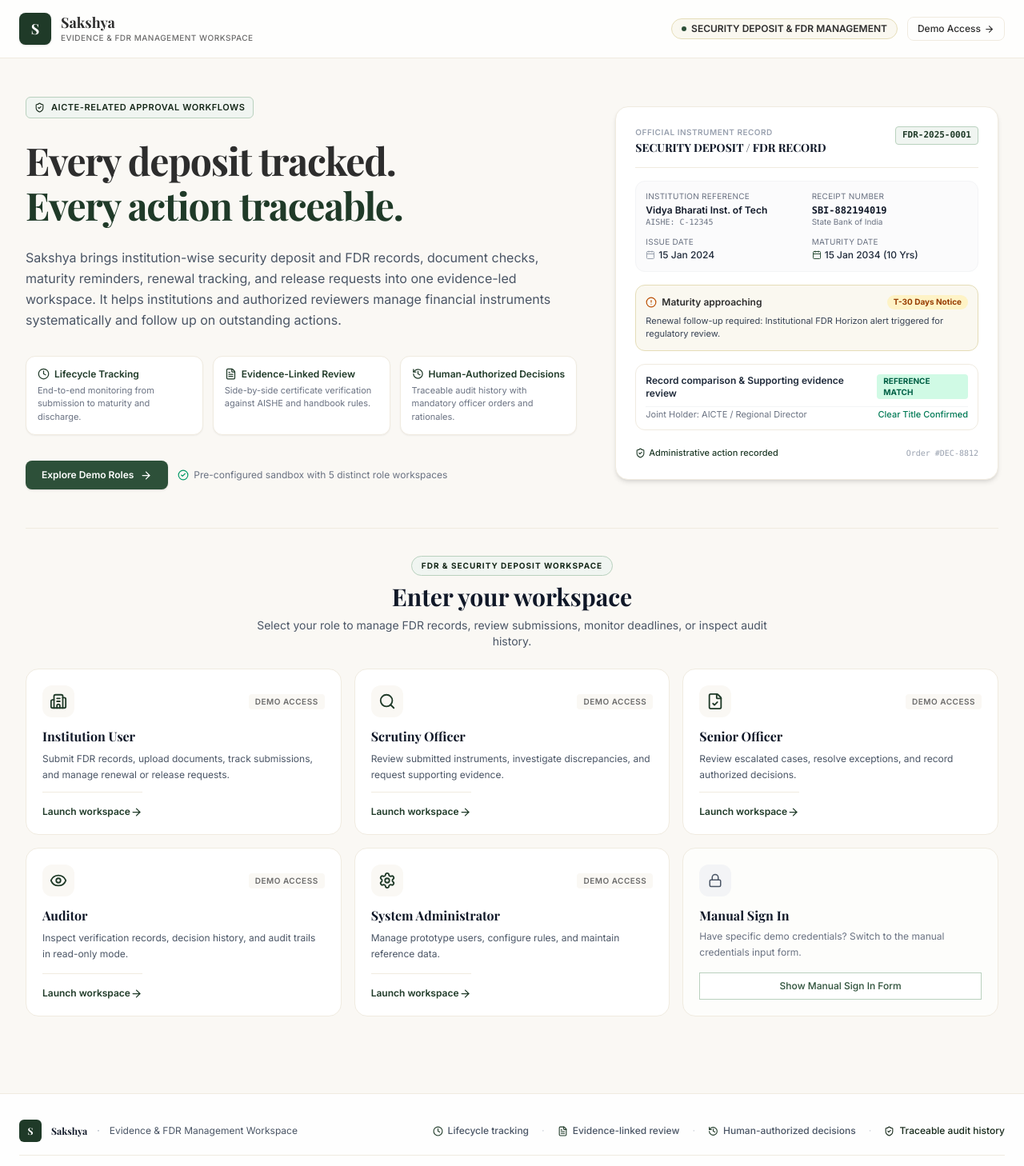
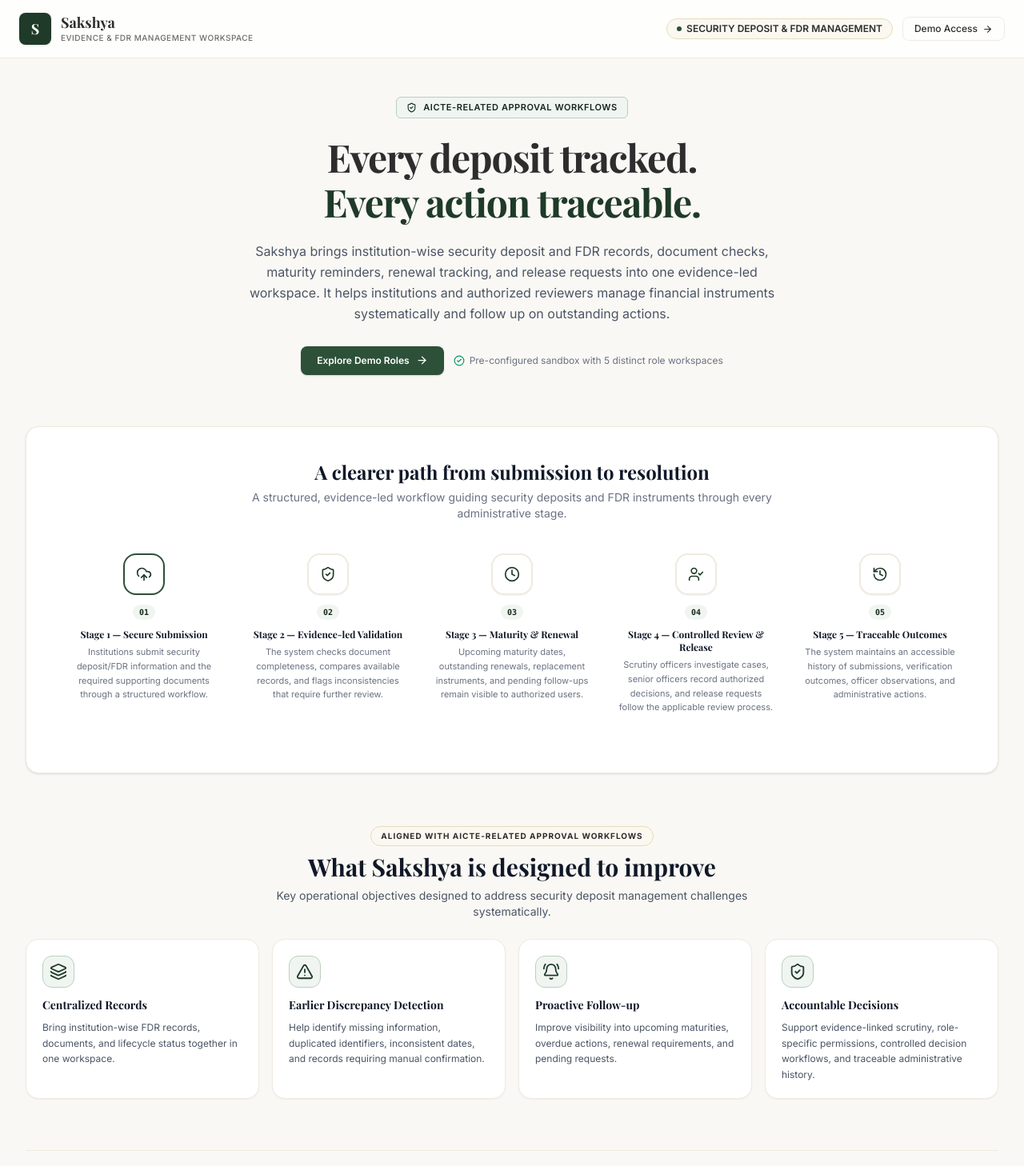
Before and after one commit to AtharvaKhair12/Sakshya_SIH, a Next.js app: page / in a window 1280 px wide. Shown: the top 1458 px of the page at 80% size. Built offline with nearby package versions, Linux system fonts and the light colour scheme; a web font is replaced by a local one.

Commit message:
feat: replace public FDR illustration with submission-to-resolution journey and outcomes section

```diff
--- a/src/app/page.tsx
+++ b/src/app/page.tsx
@@ -7,8 +7,9 @@
 import { Role } from '@/lib/types';
 import {
   Building2, Search, FileCheck, Eye, Settings,
-  Calendar, CheckCircle2, Clock, Lock, FileText,
-  History, ArrowRight, ShieldCheck, AlertCircle
+  Clock, Lock, History, ArrowRight, ShieldCheck,
+  UploadCloud, AlertTriangle, Layers, BellRing,
+  UserCheck, CheckCircle2, ChevronRight
 } from 'lucide-react';
 
 const ROLE_ICONS: Record<Role, React.ReactNode> = {
@@ -28,6 +29,64 @@
   admin: 'Manage prototype users, configure rules, and maintain reference data.',
   system_admin: 'Manage prototype users, configure rules, and maintain reference data.',
 };
+
+// 5 Connected Stages: Submission to Resolution
+const WORKFLOW_STAGES = [
+  {
+    step: '01',
+    title: 'Stage 1 — Secure Submission',
+    description: 'Institutions submit security deposit/FDR information and the required supporting documents through a structured workflow.',
+    icon: <UploadCloud size={20} />,
+  },
+  {
+    step: '02',
+    title: 'Stage 2 — Evidence-led Validation',
+    description: 'The system checks document completeness, compares available records, and flags inconsistencies that require further review.',
+    icon: <ShieldCheck size={20} />,
+  },
+  {
+    step: '03',
+    title: 'Stage 3 — Maturity & Renewal',
+    description: 'Upcoming maturity dates, outstanding renewals, replacement instruments, and pending follow-ups remain visible to authorized users.',
+    icon: <Clock size={20} />,
+  },
+  {
+    step: '04',
+    title: 'Stage 4 — Controlled Review & Release',
+    description: 'Scrutiny officers investigate cases, senior officers record authorized decisions, and release requests follow the applicable review process.',
+    icon: <UserCheck size={20} />,
+  },
+  {
+    step: '05',
+    title: 'Stage 5 — Traceable Outcomes',
+    description: 'The system maintains an accessible history of submissions, verification outcomes, officer observations, and administrative actions.',
+    icon: <History size={20} />,
+  },
+];
+
+// 4 Intended Outcome Feature Blocks
+const OUTCOME_BLOCKS = [
+  {
+    title: 'Centralized Records',
+    description: 'Bring institution-wise FDR records, documents, and lifecycle status together in one workspace.',
+    icon: <Layers size={22} className="text-forest-700" />,
+  },
+  {
+    title: 'Earlier Discrepancy Detection',
+    description: 'Help identify missing information, duplicated identifiers, inconsistent dates, and records requiring manual confirmation.',
+    icon: <AlertTriangle size={22} className="text-forest-700" />,
+  },
+  {
+    title: 'Proactive Follow-up',
+    description: 'Improve visibility into upcoming maturities, overdue actions, renewal requirements, and pending requests.',
+    icon: <BellRing size={22} className="text-forest-700" />,
+  },
+  {
+    title: 'Accountable Decisions',
+    description: 'Support evidence-linked scrutiny, role-specific permissions, controlled decision workflows, and traceable administrative history.',
+    icon: <ShieldCheck size={22} className="text-forest-700" />,
+  },
+];
 
 export default function LoginPage() {
   const router = useRouter();
@@ -96,20 +155,18 @@
             SECURITY DEPOSIT &amp; FDR MANAGEMENT
           </span>
           <a href="#workspace"
-            className="text-xs font-medium px-3 py-1.5 rounded-lg border transition-colors hover:bg-gray-50 flex items-center gap-1"
+            className="text-xs font-medium px-3.5 py-1.5 rounded-lg border transition-colors hover:bg-gray-50 flex items-center gap-1.5"
             style={{ borderColor: 'var(--color-parchment)', color: 'var(--color-charcoal)' }}>
             Demo Access <ArrowRight size={13} />
           </a>
         </div>
       </header>
 
-      {/* Main Hero & Illustration Container */}
-      <main className="flex-1 max-w-7xl w-full mx-auto px-4 sm:px-6 lg:px-8 py-8 lg:py-12 space-y-12">
-        {/* Two-Column Hero Composition */}
-        <div className="grid grid-cols-1 lg:grid-cols-12 gap-8 lg:gap-12 items-center">
-          {/* Left Column: Brand & Messaging */}
-          <div className="lg:col-span-7 space-y-6">
-            <div className="inline-flex items-center gap-2 px-2.5 py-1 rounded-md text-[11px] font-semibold tracking-wider uppercase"
+      {/* Main Content Area */}
+      <main className="flex-1 max-w-7xl w-full mx-auto px-4 sm:px-6 lg:px-8 py-8 lg:py-12 space-y-16">
+        {/* Section 1: Hero Header */}
+        <div className="text-center max-w-3xl mx-auto space-y-5">
+          <div className="inline-flex items-center gap-2 px-3 py-1 rounded-md text-[11px] font-semibold tracking-wider uppercase"
             style={{ background: 'var(--color-forest-50)', color: 'var(--color-forest-800)', border: '1px solid var(--color-forest-200)' }}>
             <ShieldCheck size={13} />
             AICTE-RELATED APPROVAL WORKFLOWS
@@ -121,41 +178,11 @@
             <span style={{ color: 'var(--color-forest-700)' }}>Every action traceable.</span>
           </h1>
 
-            <p className="text-sm sm:text-base leading-relaxed text-gray-600 max-w-2xl">
+          <p className="text-sm sm:text-base leading-relaxed text-gray-600 max-w-2xl mx-auto">
             Sakshya brings institution-wise security deposit and FDR records, document checks, maturity reminders, renewal tracking, and release requests into one evidence-led workspace. It helps institutions and authorized reviewers manage financial instruments systematically and follow up on outstanding actions.
           </p>
 
-            {/* Core Pillars */}
-            <div className="grid grid-cols-1 sm:grid-cols-3 gap-3 pt-2">
-              <div className="p-3.5 rounded-xl border bg-white shadow-xs space-y-1" style={{ borderColor: 'var(--color-parchment)' }}>
-                <div className="text-forest-700 font-semibold text-xs flex items-center gap-1.5">
-                  <Clock size={15} /> Lifecycle Tracking
-                </div>
-                <p className="text-[11px] text-gray-500 leading-normal">
-                  End-to-end monitoring from submission to maturity and discharge.
-                </p>
-              </div>
-
-              <div className="p-3.5 rounded-xl border bg-white shadow-xs space-y-1" style={{ borderColor: 'var(--color-parchment)' }}>
-                <div className="text-forest-700 font-semibold text-xs flex items-center gap-1.5">
-                  <FileText size={15} /> Evidence-Linked Review
-                </div>
-                <p className="text-[11px] text-gray-500 leading-normal">
-                  Side-by-side certificate verification against AISHE and handbook rules.
-                </p>
-              </div>
-
-              <div className="p-3.5 rounded-xl border bg-white shadow-xs space-y-1" style={{ borderColor: 'var(--color-parchment)' }}>
-                <div className="text-forest-700 font-semibold text-xs flex items-center gap-1.5">
-                  <History size={15} /> Human-Authorized Decisions
-                </div>
-                <p className="text-[11px] text-gray-500 leading-normal">
-                  Traceable audit history with mandatory officer orders and rationales.
-                </p>
-              </div>
-            </div>
-
-            <div className="pt-2 flex flex-wrap items-center gap-3">
+          <div className="pt-2 flex flex-wrap items-center justify-center gap-3">
             <a href="#workspace"
               className="btn-primary text-xs font-semibold py-2.5 px-5 rounded-lg flex items-center gap-2 shadow-sm">
               Explore Demo Roles <ArrowRight size={15} />
@@ -167,104 +194,117 @@
           </div>
         </div>
 
-          {/* Right Column: Refined Paper-Based FDR / Document Illustration */}
-          <div className="lg:col-span-5 relative">
-            {/* Background decorative glow */}
-            <div className="absolute -inset-2 rounded-2xl bg-gradient-to-tr from-forest-100 to-amber-100/50 opacity-60 blur-lg -z-10" />
-
-            {/* Main FDR Record Card */}
-            <div className="bg-white rounded-2xl border p-5 sm:p-6 shadow-md space-y-4 relative"
+        {/* Section 2: Purpose-Driven Visual Journey: A clearer path from submission to resolution */}
+        <section className="bg-white border rounded-2xl p-6 sm:p-8 lg:p-10 shadow-sm space-y-8"
           style={{ borderColor: 'var(--color-parchment)' }}>
-
-              {/* Document Header */}
-              <div className="flex items-start justify-between border-b pb-3.5" style={{ borderColor: 'var(--color-parchment)' }}>
-                <div>
-                  <div className="text-[10px] uppercase tracking-wider font-semibold text-gray-400">
-                    Official Instrument Record
-                  </div>
-                  <h3 className="text-sm font-serif font-bold text-gray-900 mt-0.5" style={{ fontFamily: 'var(--font-serif)' }}>
-                    SECURITY DEPOSIT / FDR RECORD
-                  </h3>
-                </div>
-                <span className="font-mono text-[11px] px-2 py-0.5 rounded font-bold bg-forest-50 text-forest-700 border border-forest-200">
-                  FDR-2025-0001
-                </span>
-              </div>
-
-              {/* Document Metadata Grid */}
-              <div className="grid grid-cols-2 gap-3 text-xs bg-gray-50/70 p-3 rounded-xl border border-gray-100">
-                <div>
-                  <div className="text-[10px] text-gray-500 uppercase tracking-wide">Institution reference</div>
-                  <div className="font-semibold text-gray-900 mt-0.5 truncate">Vidya Bharati Inst. of Tech</div>
-                  <div className="text-[10px] font-mono text-gray-500">AISHE: C-12345</div>
-                </div>
-
-                <div>
-                  <div className="text-[10px] text-gray-500 uppercase tracking-wide">Receipt number</div>
-                  <div className="font-semibold text-gray-900 mt-0.5 font-mono truncate">SBI-882194019</div>
-                  <div className="text-[10px] text-gray-500">State Bank of India</div>
-                </div>
-
-                <div>
-                  <div className="text-[10px] text-gray-500 uppercase tracking-wide">Issue date</div>
-                  <div className="font-medium text-gray-800 mt-0.5 flex items-center gap-1">
-                    <Calendar size={12} className="text-gray-400" /> 15 Jan 2024
-                  </div>
-                </div>
-
-                <div>
-                  <div className="text-[10px] text-gray-500 uppercase tracking-wide">Maturity date</div>
-                  <div className="font-medium text-gray-800 mt-0.5 flex items-center gap-1">
-                    <Calendar size={12} className="text-forest-600" /> 15 Jan 2034 (10 Yrs)
-                  </div>
-                </div>
-              </div>
-
-              {/* Floating Status Panel: Maturity & Renewal */}
-              <div className="p-3 rounded-xl text-xs space-y-1.5"
-                style={{ background: 'var(--color-brass-50)', border: '1px solid var(--color-brass-200)' }}>
-                <div className="flex items-center justify-between">
-                  <div className="font-semibold text-brass-800 flex items-center gap-1.5 text-xs">
-                    <AlertCircle size={14} className="text-amber-700" />
-                    Maturity approaching
-                  </div>
-                  <span className="text-[10px] px-2 py-0.5 rounded-full font-bold bg-amber-100 text-amber-800">
-                    T-30 Days Notice
-                  </span>
-                </div>
-                <p className="text-[11px] text-gray-700 leading-normal">
-                  Renewal follow-up required: Institutional FDR Horizon alert triggered for regulatory review.
+          <div className="text-center max-w-2xl mx-auto space-y-1.5">
+            <h2 className="text-xl sm:text-2xl font-serif font-bold text-gray-900" style={{ fontFamily: 'var(--font-serif)' }}>
+              A clearer path from submission to resolution
+            </h2>
+            <p className="text-xs sm:text-sm text-gray-500">
+              A structured, evidence-led workflow guiding security deposits and FDR instruments through every administrative stage.
             </p>
           </div>
 
-              {/* Verification Panel: Record Comparison */}
-              <div className="border rounded-xl p-3 bg-white space-y-2 text-xs" style={{ borderColor: 'var(--color-parchment)' }}>
-                <div className="flex items-center justify-between">
-                  <div className="font-semibold text-gray-800 text-xs">
-                    Record comparison &amp; Supporting evidence review
+          {/* Desktop Connected Horizontal Timeline (>= lg) */}
+          <div className="hidden lg:grid grid-cols-5 gap-4 relative pt-2">
+            {/* Connecting baseline behind nodes */}
+            <div className="absolute top-8 left-8 right-8 h-0.5 -z-0"
+              style={{ background: 'linear-gradient(90deg, var(--color-forest-200) 0%, var(--color-brass-300) 50%, var(--color-forest-300) 100%)' }} />
+
+            {WORKFLOW_STAGES.map((stage, idx) => (
+              <div key={stage.step} className="relative z-10 flex flex-col items-center text-center px-2 group">
+                {/* Node with Step Badge */}
+                <div className="w-13 h-13 rounded-2xl flex items-center justify-center bg-white border-2 shadow-xs transition-transform group-hover:scale-105 duration-200 mb-3"
+                  style={{
+                    borderColor: idx === 0 ? 'var(--color-forest-600)' : 'var(--color-parchment)',
+                    color: 'var(--color-forest-700)',
+                  }}>
+                  {stage.icon}
                 </div>
-                  <span className="text-[10px] px-2 py-0.5 rounded font-bold uppercase bg-emerald-100 text-emerald-800">
-                    Reference match
+
+                <span className="font-mono text-[10px] font-bold px-2 py-0.5 rounded-full mb-1.5"
+                  style={{ background: 'var(--color-forest-50)', color: 'var(--color-forest-800)' }}>
+                  {stage.step}
                 </span>
+
+                <h3 className="font-serif font-bold text-xs text-gray-900 mt-1 mb-1.5" style={{ fontFamily: 'var(--font-serif)' }}>
+                  {stage.title}
+                </h3>
+
+                <p className="text-[11px] text-gray-500 leading-relaxed">
+                  {stage.description}
+                </p>
               </div>
-                <div className="flex items-center justify-between text-[11px] text-gray-500 pt-0.5 border-t border-gray-100">
-                  <span>Joint Holder: AICTE / Regional Director</span>
-                  <span className="text-emerald-700 font-medium">Clear Title Confirmed</span>
+            ))}
+          </div>
+
+          {/* Mobile & Tablet Vertical Connected Timeline (< lg) */}
+          <div className="lg:hidden relative pl-6 border-l-2 ml-4 space-y-6"
+            style={{ borderColor: 'var(--color-forest-200)' }}>
+            {WORKFLOW_STAGES.map((stage) => (
+              <div key={stage.step} className="relative space-y-1">
+                {/* Timeline Node Dot */}
+                <div className="absolute -left-[35px] top-0 w-8 h-8 rounded-xl flex items-center justify-center bg-white border-2 shadow-xs"
+                  style={{ borderColor: 'var(--color-forest-600)', color: 'var(--color-forest-700)' }}>
+                  {stage.icon}
+                </div>
+
+                <div className="flex items-center gap-2">
+                  <span className="font-mono text-[10px] font-bold px-1.5 py-0.5 rounded"
+                    style={{ background: 'var(--color-forest-50)', color: 'var(--color-forest-800)' }}>
+                    {stage.step}
+                  </span>
+                  <h3 className="font-serif font-bold text-xs text-gray-900" style={{ fontFamily: 'var(--font-serif)' }}>
+                    {stage.title}
+                  </h3>
+                </div>
+
+                <p className="text-xs text-gray-600 leading-relaxed pt-0.5">
+                  {stage.description}
+                </p>
+              </div>
+            ))}
+          </div>
+        </section>
+
+        {/* Section 3: Outcomes Section Aligned with the Problem Statement */}
+        <section className="space-y-6">
+          <div className="text-center max-w-2xl mx-auto space-y-2">
+            <span className="inline-block px-3 py-1 rounded-full text-[10px] font-bold tracking-widest uppercase"
+              style={{ background: 'var(--color-brass-50)', color: 'var(--color-charcoal)', border: '1px solid var(--color-brass-200)' }}>
+              ALIGNED WITH AICTE-RELATED APPROVAL WORKFLOWS
+            </span>
+            <h2 className="text-2xl sm:text-3xl font-serif font-bold text-gray-900" style={{ fontFamily: 'var(--font-serif)' }}>
+              What Sakshya is designed to improve
+            </h2>
+            <p className="text-xs sm:text-sm text-gray-600">
+              Key operational objectives designed to address security deposit management challenges systematically.
+            </p>
+          </div>
+
+          <div className="grid grid-cols-1 sm:grid-cols-2 lg:grid-cols-4 gap-4">
+            {OUTCOME_BLOCKS.map((block, i) => (
+              <div key={i} className="bg-white border rounded-2xl p-5 shadow-xs space-y-2.5 flex flex-col justify-between"
+                style={{ borderColor: 'var(--color-parchment)' }}>
+                <div className="space-y-2">
+                  <div className="w-10 h-10 rounded-xl flex items-center justify-center"
+                    style={{ background: 'var(--color-forest-50)', border: '1px solid var(--color-forest-200)' }}>
+                    {block.icon}
+                  </div>
+                  <h3 className="font-serif font-bold text-sm text-gray-900 pt-1" style={{ fontFamily: 'var(--font-serif)' }}>
+                    {block.title}
+                  </h3>
+                  <p className="text-xs text-gray-600 leading-relaxed">
+                    {block.description}
+                  </p>
                 </div>
               </div>
+            ))}
+          </div>
+        </section>
 
-              {/* Audit Decree Label */}
-              <div className="flex items-center justify-between text-[11px] text-gray-500 pt-1">
-                <span className="flex items-center gap-1 text-forest-700 font-medium">
-                  <ShieldCheck size={13} /> Administrative action recorded
-                </span>
-                <span className="font-mono text-[10px] text-gray-400">Order #DEC-8812</span>
-              </div>
-            </div>
-          </div>
-        </div>
-
-        {/* Section 2: Enter Your Workspace (Role Login Panel) */}
+        {/* Section 4: Enter Your Workspace (Role Login Panel) */}
         <section id="workspace" className="pt-8 border-t space-y-6" style={{ borderColor: 'var(--color-parchment)' }}>
           <div className="text-center max-w-2xl mx-auto space-y-2">
             <span className="inline-block px-3 py-1 rounded-full text-[10px] font-bold tracking-widest uppercase"
@@ -335,7 +375,7 @@
               );
             })}
 
-            {/* Optional Manual Sign In Toggle Card */}
+            {/* Manual Sign In Toggle Card */}
             <div className="p-5 rounded-2xl border bg-white/70 flex flex-col justify-between space-y-4"
               style={{ borderColor: 'var(--color-parchment)' }}>
               <div>
@@ -435,15 +475,15 @@
               </span>
               <span className="text-gray-300">·</span>
               <span className="flex items-center gap-1.5">
-                <FileText size={13} className="text-forest-700" /> Evidence-linked review
+                <ShieldCheck size={13} className="text-forest-700" /> Evidence-linked review
               </span>
               <span className="text-gray-300">·</span>
               <span className="flex items-center gap-1.5">
-                <History size={13} className="text-forest-700" /> Human-authorized decisions
+                <UserCheck size={13} className="text-forest-700" /> Human-authorized decisions
               </span>
               <span className="text-gray-300">·</span>
               <span className="flex items-center gap-1.5 text-forest-800">
-                <ShieldCheck size={13} /> Traceable audit history
+                <History size={13} /> Traceable audit history
               </span>
             </div>
           </div>
```
Lines whose indentation alone changed are shown as unchanged.
